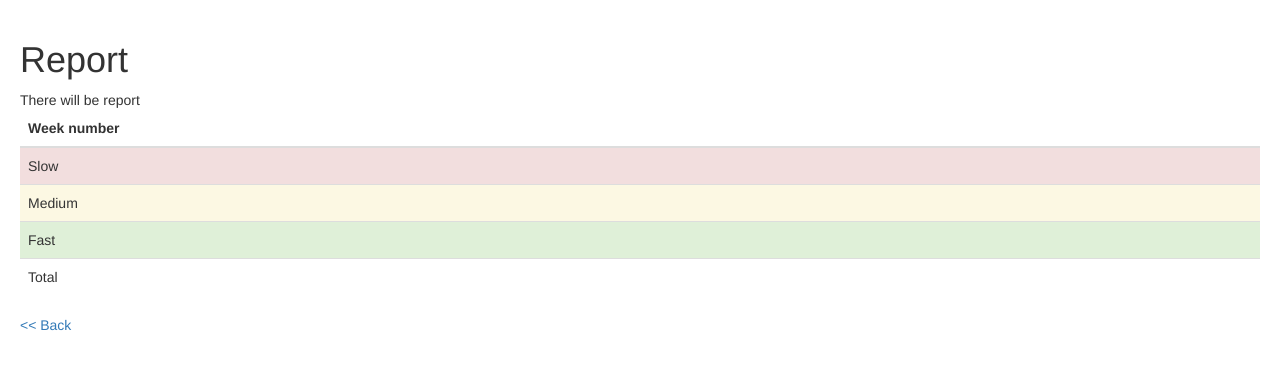
After one commit to vafliik/github_stats, a Django app: page /report in a window 1280 px wide. The commit adds this page. Shown: the top 370 px of the page. Run offline with Django 3.2, Linux system fonts and the light colour scheme; data that the repository does not hold is empty; some libraries are stand-ins or nearby versions.

Commit message:
Reporting - display PR counts per week

```diff
--- a/pr_stats/models.py
+++ b/pr_stats/models.py
@@ -66,7 +66,7 @@ class PullRequest(models.Model):
     def alert(self):
         if self.time_open() > timedelta(days=1):
             return 'danger'
-        if self.time_open() > timedelta(hours=5):
+        elif self.time_open() > timedelta(hours=5):
             return 'warning'
         else:
             return 'success'
--- a/pr_stats/templates/pr_stats/index.html
+++ b/pr_stats/templates/pr_stats/index.html
@@ -6,6 +6,7 @@
 
 <p><a href="{% url 'pr_stats:pulls' %}">Load data</a></p>
 <p><a href="{% url 'pr_stats:statistics-basic' %}">Stats</a></p>
+<p><a href="{% url 'pr_stats:report' %}">Report</a></p>
 
 <p>Total PRs in DB: {{ pr_list.count }}</p>
 
--- /dev/null
+++ b/pr_stats/templates/pr_stats/report.html
@@ -0,0 +1,50 @@
+{% extends "base.html" %}
+{% block content %}
+
+<h1>{% block title %}Report{% endblock %}</h1>
+
+There will be report
+
+<table class="table" id="weekly_table">
+    <thead>
+    <tr>
+        <th>Week number</th>
+        {% for week in weekly %}
+        <th>{{ week }}</th>
+        {% endfor %}
+    </tr>
+    </thead>
+
+    <tbody>
+    <tr class="danger">
+        <td>Slow</td>
+        {% for week, detail in weekly.items %}
+        <td>{{ detail.slow }}</td>
+        {% endfor %}
+    </tr>
+    <tr class="warning">
+        <td>Medium</td>
+        {% for week, detail in weekly.items %}
+        <td>{{ detail.medium }}</td>
+        {% endfor %}
+    </tr>
+    <tr class="success">
+        <td>Fast</td>
+        {% for week, detail in weekly.items %}
+        <td>{{ detail.fast }}</td>
+        {% endfor %}
+    </tr>
+    <tr>
+        <td>Total</td>
+        {% for week, detail in weekly.items %}
+        <td>{{ detail.total }}</td>
+        {% endfor %}
+    </tr>
+
+    </tbody>
+
+
+</table>
+
+<p><a href="{% url 'pr_stats:index' %}">&lt;&lt; Back</a></p>
+{% endblock %}
--- a/pr_stats/urls.py
+++ b/pr_stats/urls.py
@@ -7,7 +7,8 @@ urlpatterns = [
     url(r'^$', views.index, name='index'),
     url(r'^(?P<pr_number>[0-9]+)/$', views.detail, name='detail'),
     url(r'^pulls$', views.pulls, name='pulls'),
-    url(u'^pulls_all/(?P<q>.*)/$', views.pulls_all, name='pulls_all'),
+    url(r'^report$', views.report, name='report'),
+    url(u'^pulls_all/(?P<q>.*)/$', views.pulls_all, name='pulls_all'),  # set range /pulls_all/2016-08-20..2016-08-27/
     url(r'^statistics/(?P<year>\d{4})/(?P<month>\d{0,2})/(?P<day>\d+)/$', views.statistics, name='statistics'),
     url(r'^statistics', views.statistics, name='statistics-basic'),
 ]
--- a/pr_stats/views.py
+++ b/pr_stats/views.py
@@ -5,6 +5,7 @@ import dateutil.parser
 from datetime import datetime, timezone, timedelta, date
 
 import django
+from django.db import connection
 from django.db.models import Min, F, Max, Avg
 from django.shortcuts import render, redirect, get_object_or_404
 from django.utils import timezone
@@ -77,6 +78,35 @@ def statistics(request, year=None, month=None, day=None):
     return render(request, 'pr_stats/statisticts.html', context)
 
 
+def report(request):
+    allPR = PullRequest.objects.all().filter(state='closed')
+
+    weekly = {}
+    for pr in allPR:
+        week_nr = pr.created_at.isocalendar()[1]
+        if week_nr in weekly.keys():
+            weekly[week_nr]['total'] += 1
+            if pr.time_open() > timedelta(days=1):
+                week['slow'] += 1
+            elif pr.time_open() > timedelta(hours=5):
+                week['medium'] += 1
+            else:
+                week['fast'] += 1
+        else:
+            week = { 'total': 1, 'slow': 0, 'medium': 0, 'fast': 0}
+            if pr.time_open() > timedelta(days=1):
+                week['slow'] = 1
+            elif pr.time_open() > timedelta(hours=5):
+                week['medium'] = 1
+            else:
+                week['fast'] = 1
+
+            weekly[week_nr] = week
+
+    context = {'weekly': weekly}
+    return render(request, 'pr_stats/report.html', context)
+
+
 def pulls(request):
     last_update = PullRequest.objects.aggregate(Max('updated_at'))['updated_at__max']
     if last_update is not None:
```
Also changed, not shown: pokus.py (+18 -10 lines).
